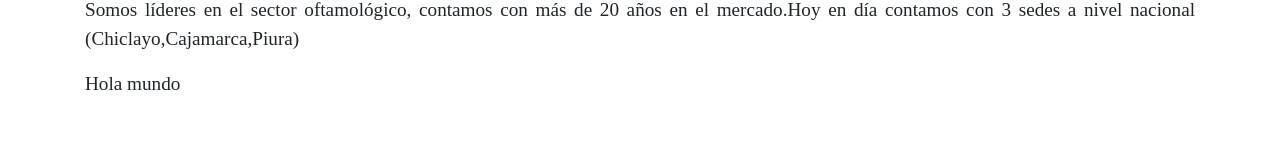
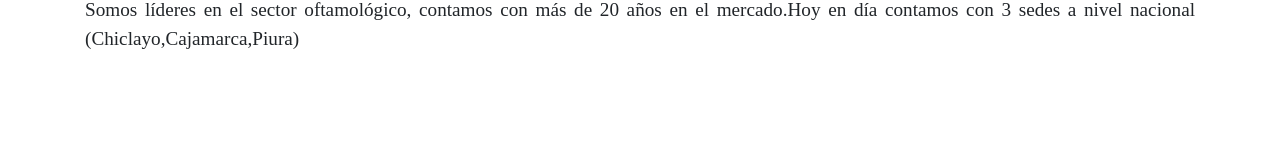
Before and after one commit to ronaldvilchez98/clinica, a plain HTML site: page index.html in a window 1280 px wide. Shown: the part 510-670 px from the top of the page. Drawn offline with nearby package versions, Linux system fonts and the light colour scheme; a web font is replaced by a local one.

Commit message:
borre hola mundo

```diff
--- a/index.html
+++ b/index.html
@@ -39,7 +39,7 @@
     <div class="container">
         <h1>Acerca de</h1>
         <p>Somos líderes en el sector oftamológico, contamos con más de 20 años en el mercado.Hoy en día contamos con 3 sedes a nivel nacional (Chiclayo,Cajamarca,Piura)</p>
-        <p>Hola mundo</p>
+
     </div>
     <footer>
          <p>© Todos los derechos reservados.<a class="text-green ml-1"  target="_blank">Clínica BM</a></p>
```
